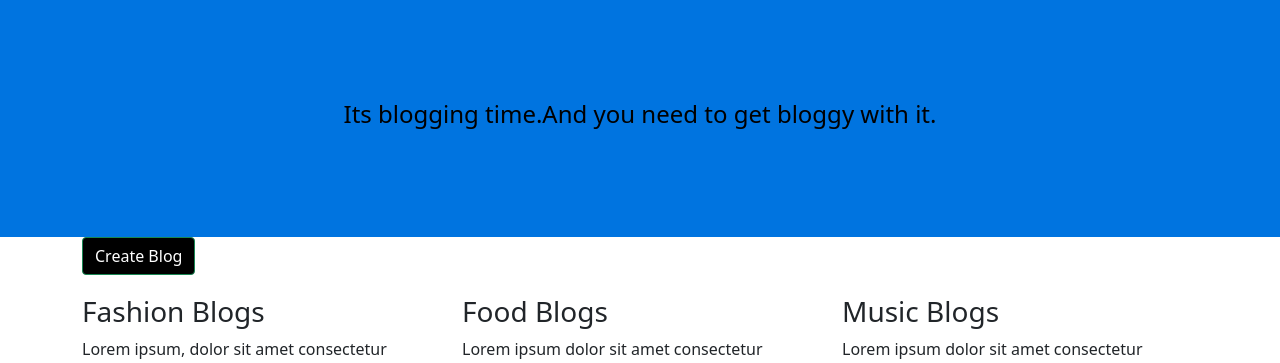
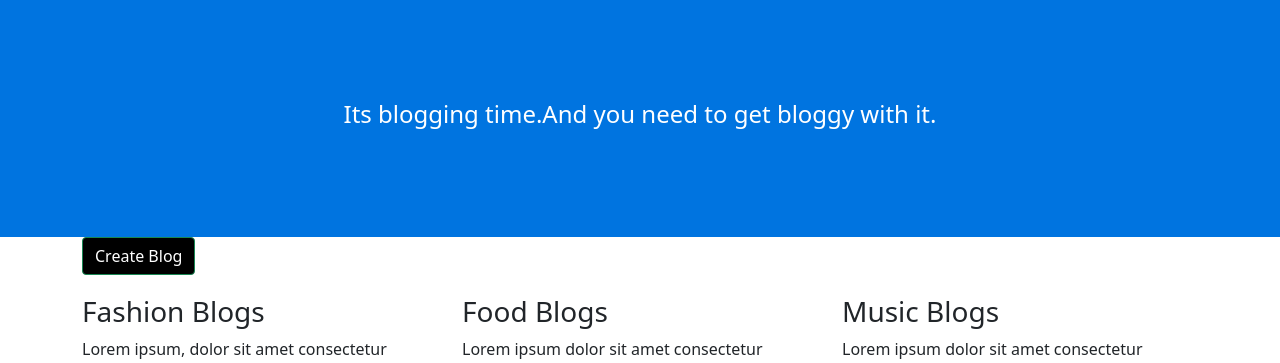
Before and after one commit to MosesOpiyo/getbloggy, a Flask app: page / in a window 1280 px wide. Shown: the part 62-425 px from the top of the page. Run offline with Flask 2, Linux system fonts and the light colour scheme; data that the repository does not hold is empty; some libraries are stand-ins or nearby versions.

Commit message:
text styling

```diff
--- a/app/templates/index.html
+++ b/app/templates/index.html
@@ -6,7 +6,7 @@
 <!-- Content block -->
 {%block content%}
 <div class="jumbotron text-center" style="background-color: rgb(0, 116, 224); color:black; padding: 100px 25px;">
-    <h4>Its blogging time.And you need to get bloggy with it. </h4>
+    <h4 style="color: white;">Its blogging time.And you need to get bloggy with it. </h4>
 </div>
 <div class="container" style="padding-bottom: 20px;">
     <a href="{{url_for('main.new_blog')}}" class="btn btn-success" style="background-color: black;">Create Blog</a>
```
